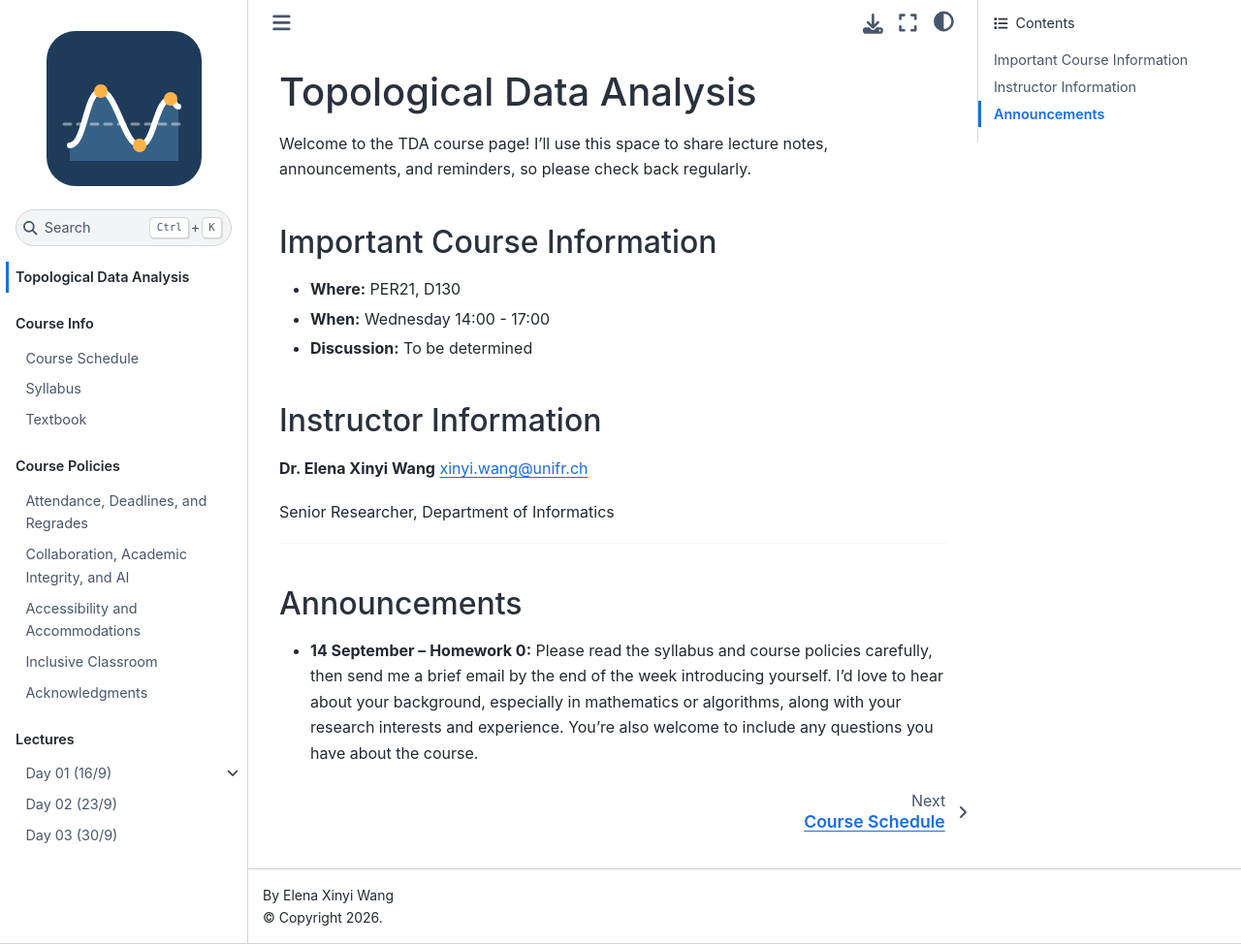
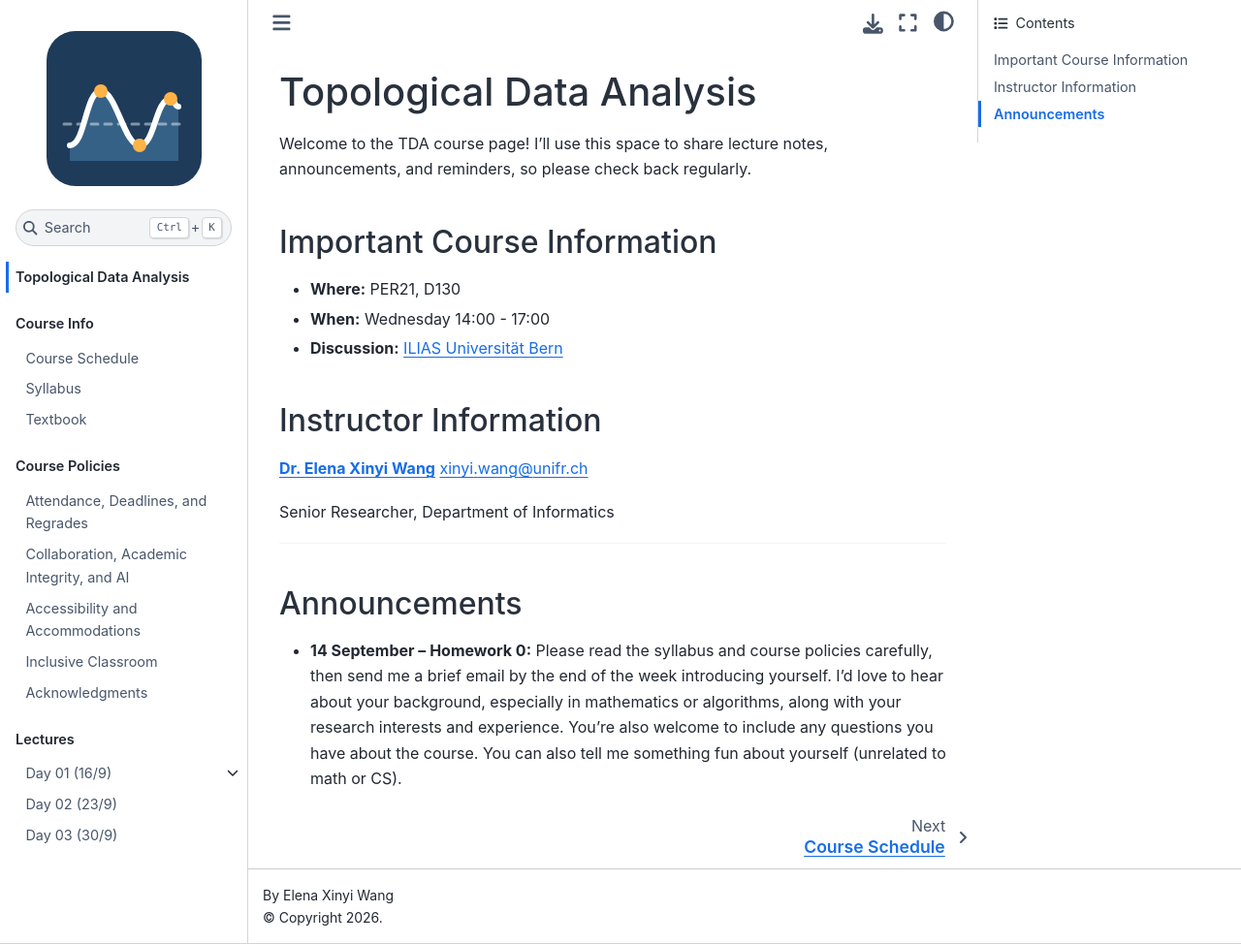
Before and after one commit to elenawang93/TDA, a Jupyter Book: the page built from index.md, in a window 1280 px wide and 974 px high. Shown: the whole window at 97% size. Built offline with Jupyter Book 1.0.4 settings and Sphinx 7.4.7 and the Sphinx Book theme 1.1.4, drawn with Linux system fonts in a browser that asks for light colours; pages that are not in the unit, such as notebooks, are missing from menus.

Commit message:
update homepage

```diff
--- a/index.md
+++ b/index.md
@@ -6,13 +6,13 @@ Welcome to the TDA course page! I’ll use this space to share lecture notes, an
 
 - **Where:** PER21, D130
 - **When:** Wednesday 14:00 - 17:00
-- **Discussion:** To be determined
+- **Discussion:** [ILIAS Universität Bern](https://ilias.unibe.ch/go/crs/3684718)
 <!-- [course Slack / Discord / Moodle](https://example.com). *See the syllabus for access information.* -->
 
 
 ## Instructor Information
 
-**Dr. Elena Xinyi Wang**
+**[Dr. Elena Xinyi Wang](https://elenaxwang.com/)**
 [xinyi.wang@unifr.ch](mailto:xinyi.wang@unifr.ch)
 
 Senior Researcher, Department of Informatics
@@ -21,4 +21,4 @@ Senior Researcher, Department of Informatics
 
 
 ## Announcements
-- **14 September – Homework 0:** Please read the syllabus and course policies carefully, then send me a brief email by the end of the week introducing yourself. I'd love to hear about your background, especially in mathematics or algorithms, along with your research interests and experience. You're also welcome to include any questions you have about the course.
+- **14 September – Homework 0:** Please read the syllabus and course policies carefully, then send me a brief email by the end of the week introducing yourself. I'd love to hear about your background, especially in mathematics or algorithms, along with your research interests and experience. You're also welcome to include any questions you have about the course. You can also tell me something fun about yourself (unrelated to math or CS).
```
